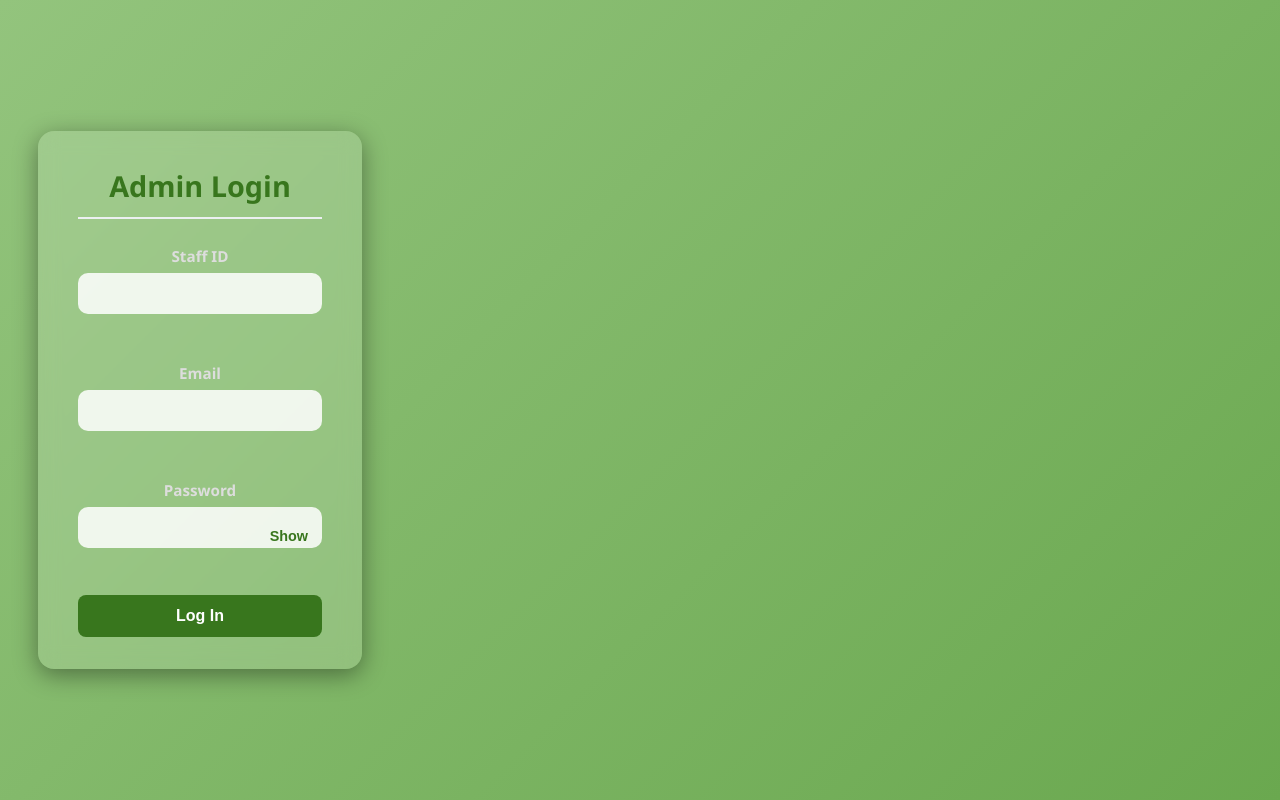
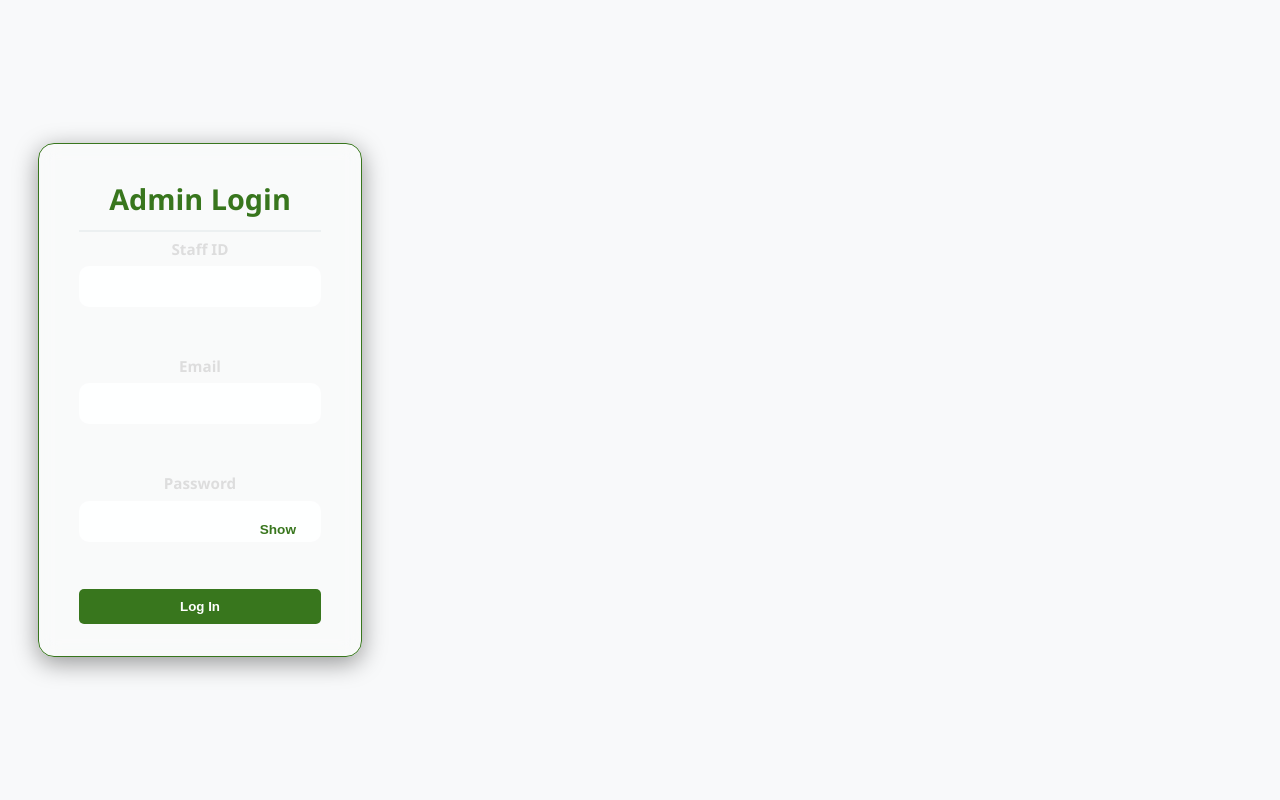
Before and after one commit to Kennyy02/Resort-Management-System, a React (Create React App) app in the folder frontend/: page /admin/login in a window 1280 px wide. Built offline with nearby package versions, Linux system fonts and the light colour scheme; no server answers.

Commit message:
Update login.css

```diff
--- a/frontend/src/admin/pages/login.css
+++ b/frontend/src/admin/pages/login.css
@@ -1,25 +1,21 @@
-/* Root variables for colors and fonts */
+/* Root colors */
 :root {
-  --primary-color: #38761d;
-  --secondary-color: #f8f9fa;
+  --primary-color: #38761D;
   --text-color: #333;
   --error-color: #d9534f;
   --success-color: #5cb85c;
-  --input-border: #ccc;
-  --input-focus: #38761d;
   --font-family: 'Segoe UI', Tahoma, Geneva, Verdana, sans-serif;
 }
 
-/* --------------------- Body & Container --------------------- */
+/* Center container */
 body {
   margin: 0;
-  padding: 0;
   font-family: var(--font-family);
-  background: linear-gradient(135deg, #93c47d, #6aa84f);
-  height: 100vh;
   display: flex;
   justify-content: center;
   align-items: center;
+  height: 100vh;
+  background: #fff;
 }
 
 .login-container {
@@ -29,118 +25,84 @@ body {
 }
 
 .login-box {
-  background-color: var(--secondary-color);
-  border-radius: 12px;
-  box-shadow: 0 8px 20px rgba(0, 0, 0, 0.2);
-  padding: 30px 25px;
-  display: flex;
-  flex-direction: column;
-  gap: 20px;
+  background: #fff;
+  border: 1px solid var(--primary-color);
+  border-radius: 8px;
+  padding: 25px;
+  box-shadow: 0 4px 10px rgba(0,0,0,0.05);
 }
 
 .login-title {
   text-align: center;
   color: var(--primary-color);
-  font-size: 1.8rem;
-  margin: 0;
-  font-weight: bold;
+  font-size: 1.5rem;
+  margin-bottom: 20px;
 }
 
-/* --------------------- Messages --------------------- */
 .login-message {
   text-align: center;
-  font-weight: 500;
-  padding: 8px 12px;
-  border-radius: 8px;
+  font-size: 0.9rem;
   margin-bottom: 10px;
 }
 
 .login-message.error {
-  background-color: #f8d7da;
   color: var(--error-color);
 }
 
 .login-message.success {
-  background-color: #d4edda;
   color: var(--success-color);
 }
 
-/* --------------------- Form & Inputs --------------------- */
 .login-form {
   display: flex;
   flex-direction: column;
   gap: 15px;
 }
 
-.form-group {
-  display: flex;
-  flex-direction: column;
-}
-
 .form-group label {
-  margin-bottom: 6px;
+  font-weight: 500;
+  margin-bottom: 5px;
   color: var(--text-color);
-  font-weight: 500;
 }
 
 .form-input {
-  padding: 10px 12px;
-  border: 1px solid var(--input-border);
-  border-radius: 8px;
+  padding: 8px 10px;
+  border: 1px solid #ccc;
+  border-radius: 5px;
   font-size: 1rem;
-  transition: border 0.2s;
 }
 
 .form-input:focus {
   outline: none;
-  border-color: var(--input-focus);
-  box-shadow: 0 0 5px rgba(56, 118, 29, 0.5);
+  border-color: var(--primary-color);
 }
 
-/* --------------------- Password Field --------------------- */
 .password-wrapper {
   position: relative;
-  display: flex;
 }
 
 .show-password-btn {
   position: absolute;
-  right: 8px;
+  right: 5px;
   top: 50%;
   transform: translateY(-50%);
-  background: transparent;
   border: none;
+  background: none;
   color: var(--primary-color);
-  font-weight: 600;
   cursor: pointer;
-  padding: 4px 6px;
-  font-size: 0.9rem;
+  font-size: 0.85rem;
 }
 
-.show-password-btn:hover {
-  opacity: 0.8;
-}
-
-/* --------------------- Submit Button --------------------- */
 .login-button {
-  background-color: var(--primary-color);
-  color: white;
-  padding: 12px;
-  font-size: 1rem;
+  padding: 10px;
+  background: var(--primary-color);
+  color: #fff;
+  border: none;
+  border-radius: 5px;
+  cursor: pointer;
   font-weight: bold;
-  border: none;
-  border-radius: 8px;
-  cursor: pointer;
-  transition: background 0.3s;
 }
 
 .login-button:hover {
-  background-color: #2e5d15;
+  background: #2e5d15;
 }
-
-/* --------------------- Responsive --------------------- */
-@media (max-width: 450px) {
-  .login-box {
-    padding: 25px 15px;
-  }
-}
```
